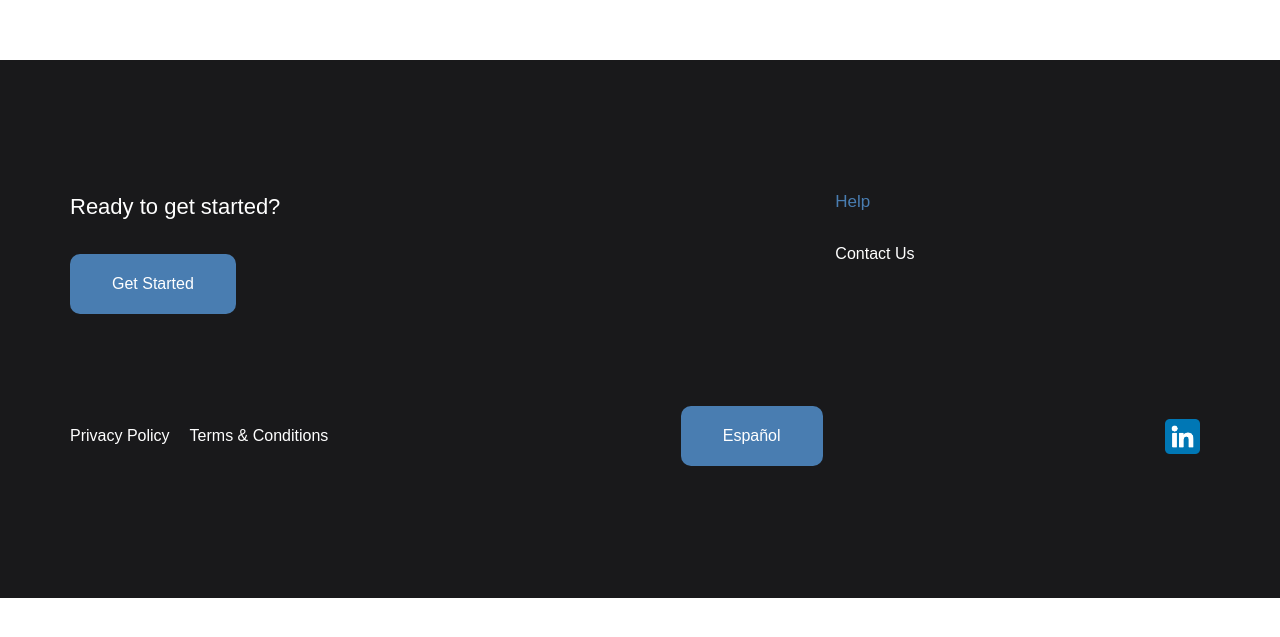
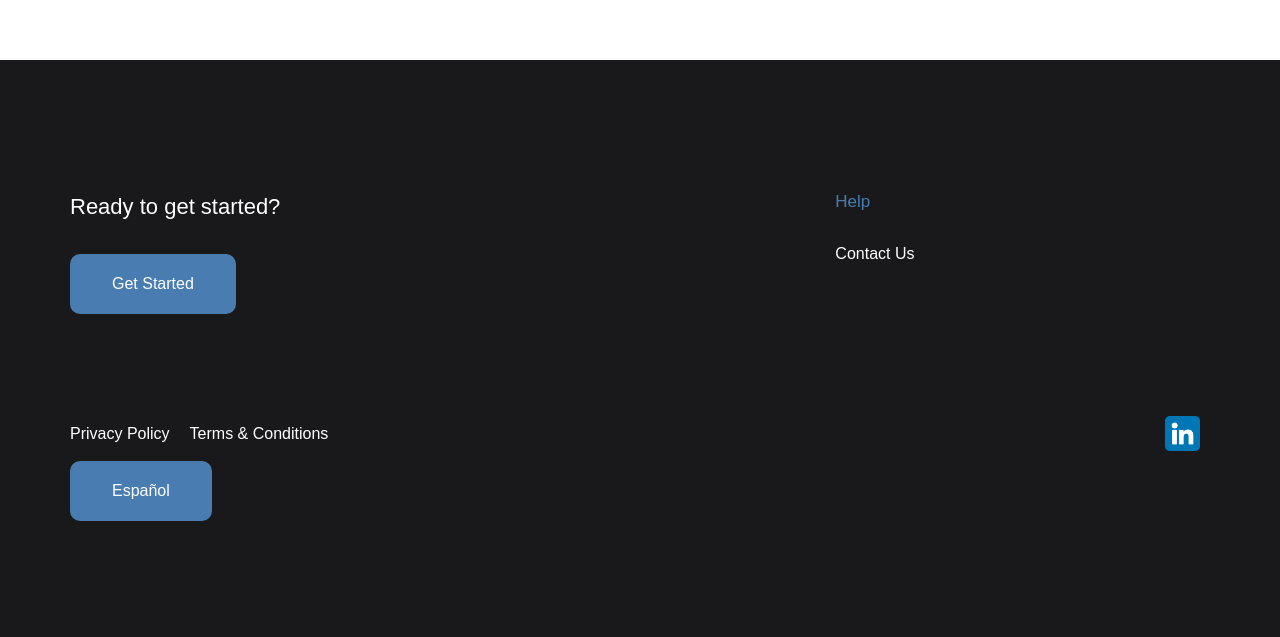
Before and after one commit to Enoc12/landing-Sales-Genio, a plain HTML site: page en.html in a window 1280 px wide. Shown: the part 2893-3530 px from the top of the page. Before the commit the page ends 3491 px from the top, so only its background shows below. Drawn offline with nearby package versions, Linux system fonts and the light colour scheme; a script that the page names is missing.

Commit message:
Fix button

```diff
--- a/en.html
+++ b/en.html
@@ -125,11 +125,12 @@
           <a href="privacy-policy.html" class="footer-link">Privacy Policy</a>
           <a href="terms-conditions.html" class="footer-link">Terms &amp; Conditions</a>
         </div>
-        <a href="index.html" class="button w-button">Español</a>
+
         <div class="footer-wrapper">
           <a href="https://www.linkedin.com/company/value-amplify-consulting/" class="social-link w-inline-block"><img src="images/linkedin.png" sizes="35px" srcset="images/linkedin-p-500.png 500w, images/linkedin.png 512w" alt=""></a>
         </div>
       </div>
+      <div><a href="index.html" class="button w-button">Español</a></div>
     </div>
   </div>
   <script src="https://d3e54v103j8qbb.cloudfront.net/js/jquery-3.5.1.min.dc5e7f18c8.js?site=667201ed50641502e3b9d41a" type="text/javascript" integrity="sha256-9/aliU8dGd2tb6OSsuzixeV4y/faTqgFtohetphbbj0=" crossorigin="anonymous"></script>
```
